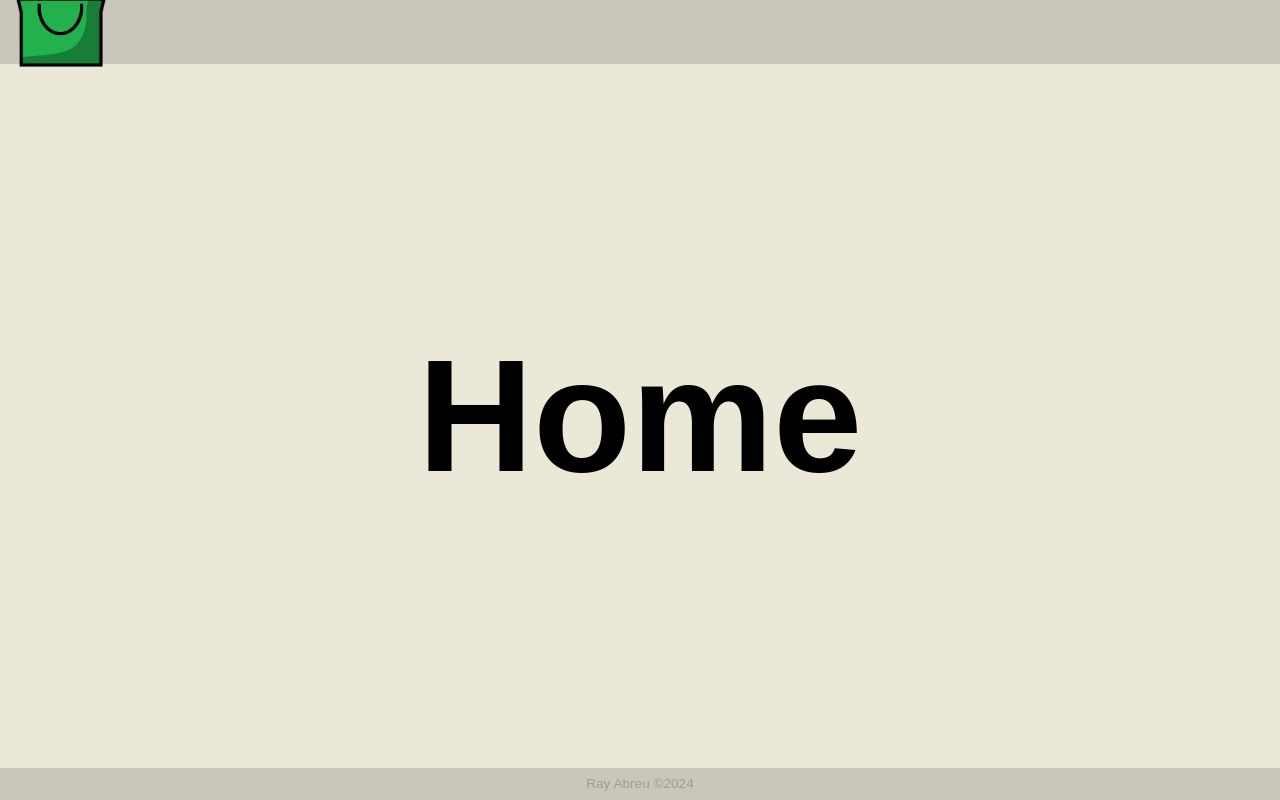
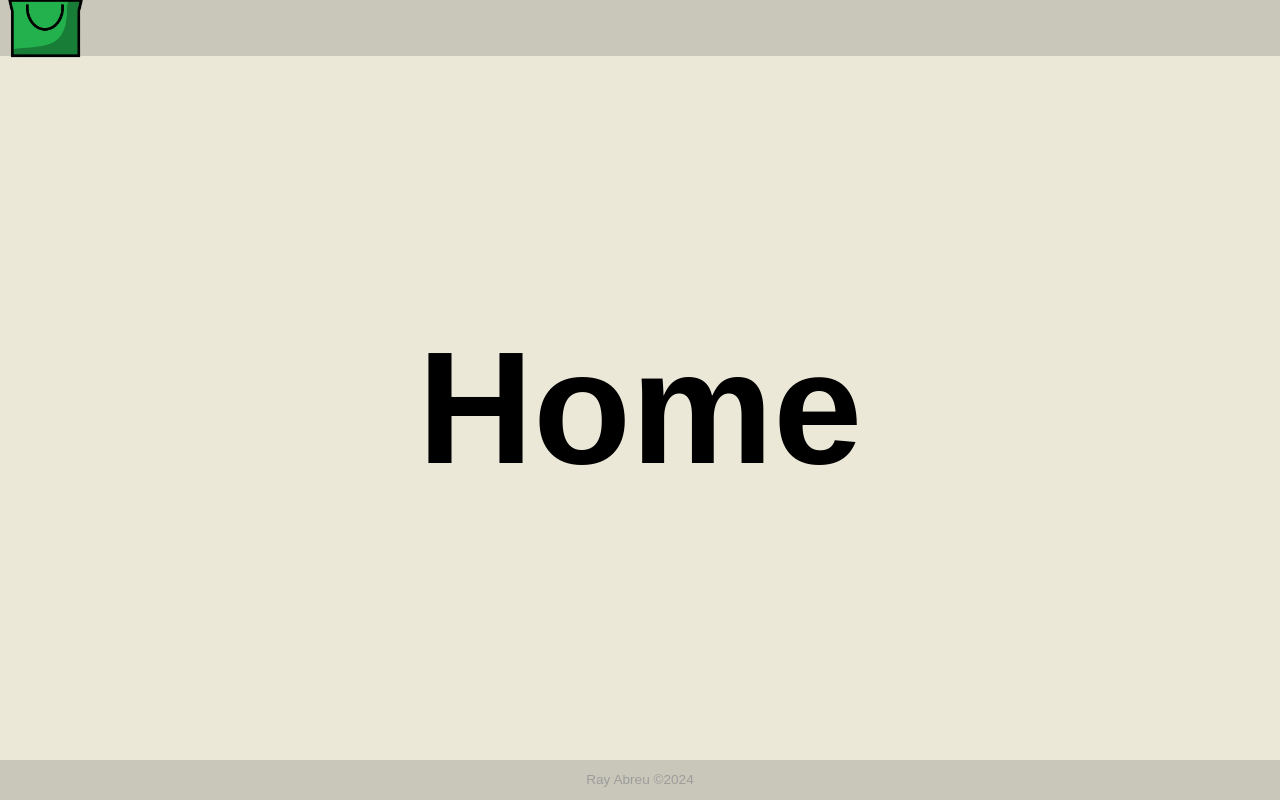
Before and after one commit to rabreu2/recipe4me, a Next.js app: page / in a window 1280 px wide. Built offline with nearby package versions, Linux system fonts and the light colour scheme.

Commit message:
changed logo and footer size

```diff
--- a/components/Footer.js
+++ b/components/Footer.js
@@ -5,7 +5,7 @@ import styled from 'styled-components'
 const FooterStyle = styled.div`
     background: #c9c7b9;
     color: #9c9c9c;
-    height: 4vh;
+    height: 5vh;
     display: flex;
     font-size: .85rem;
     justify-content: center;
--- a/components/Navbar.js
+++ b/components/Navbar.js
@@ -6,7 +6,7 @@ import Link from "next/link";
 import logo from "../public/grocery4me-icon.png";
 
 const Nav = styled.nav`
-    height: 8vh;
+    height: 7vh;
     background: #c9c7b9;
     display: flex;
     justify-content: left;
@@ -14,7 +14,7 @@ const Nav = styled.nav`
     `;
 
 const StyledLink = styled.a`
-    padding: 0rem 1rem;
+    padding: 0rem 0.5rem;
     display: block;
 `;
 
@@ -29,7 +29,7 @@ const Navbar = () => {
                     <Image
                     priority={true}
                     src={logo}
-                    width={90}
+                    width={75}
                     height={45}
                     alt="Recipe4Me Logo"
                     />
```
